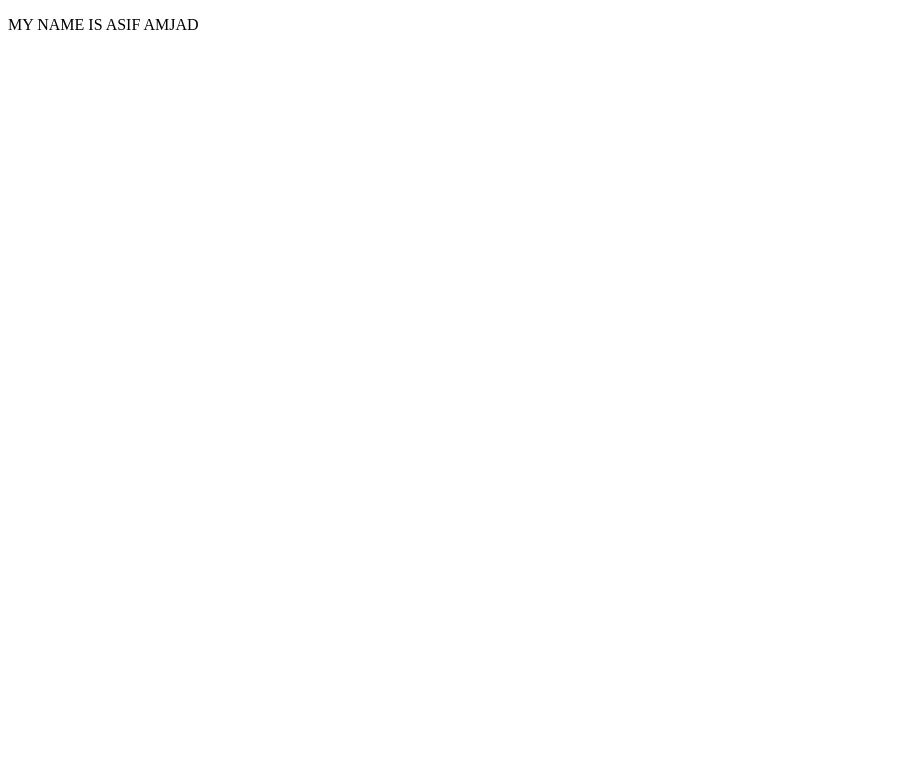
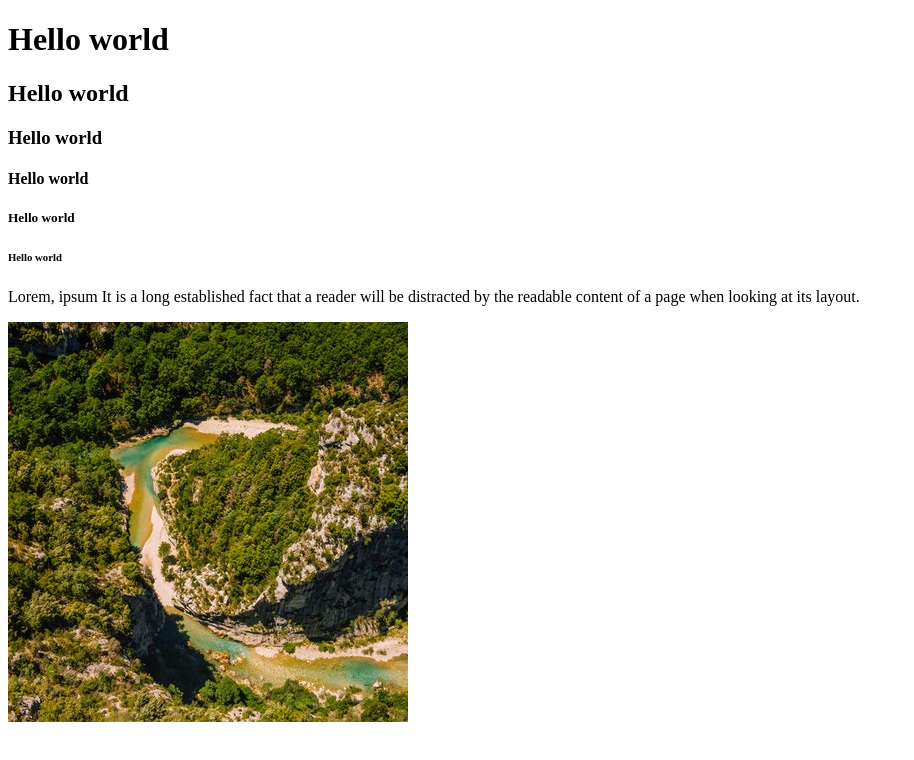
Before and after one commit to AsifAmjad83/SSB-433, a plain HTML site: page index.html in a window 1280 px wide. Shown: the whole page, without its empty margins (0-914 px from the left). Drawn offline with Linux system fonts and the light colour scheme.

Commit message:
Add files via upload

```diff
--- a/index.html
+++ b/index.html
@@ -3,11 +3,25 @@
 	<html>
 
 	  <head>
+	  	<meta charset="utf-8">
+	  	<meta name="viewport" content="width=device-width, initial-scale=1.0">
+	  	<title>Document</title>
 
 	  </head>
 
 	  <body>
-	  <p>MY NAME IS ASIF AMJAD</p>
+
+	     <h1>Hello world</h1>
+	     <h2>Hello world</h2>
+	     <h3>Hello world</h3>
+	     <h4>Hello world</h4>
+	     <h5>Hello world</h5>
+	     <h6>Hello world</h6>
+
+	     <p>Lorem, ipsum It is a long established fact that a reader will be distracted by the readable content of a page when looking at its layout.</p>
+
+	     <img src="images/world.jpg" alt="world">
+
 	  </body>
 
 	 </html>
```
Also changed, not shown: images/WORLD.jpg (added).
